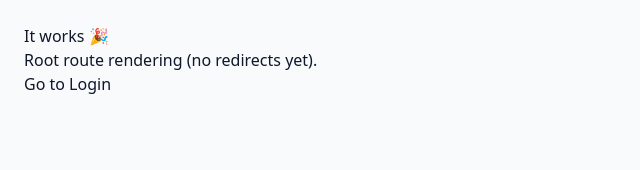
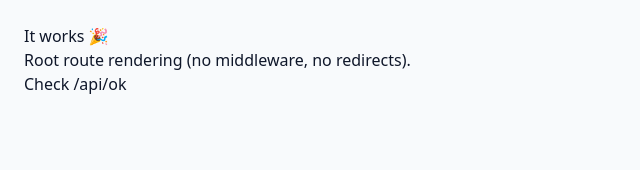
Before and after one commit to HerbertBakery/NextStepReality, a Next.js app: page / in a window 1280 px wide. Shown: the top 170 px of the page, without its empty margins (0-640 px from the left). Built offline with nearby package versions, Linux system fonts and the light colour scheme.

Commit message:
diagnose: static / page + /api/ok; middleware off

```diff
--- /dev/null
+++ b/app/api/ok/route.ts
@@ -0,0 +1,5 @@
+import { NextResponse } from "next/server";
+
+export async function GET() {
+  return new NextResponse("OK", { status: 200 });
+}
--- a/app/page.tsx
+++ b/app/page.tsx
@@ -1,10 +1,9 @@
-// app/page.tsx
 export default function Home() {
   return (
-    <main style={{padding: 24}}>
+    <main style={{padding:24,fontFamily:"system-ui, sans-serif"}}>
       <h1>It works 🎉</h1>
-      <p>Root route rendering (no redirects yet).</p>
-      <p><a href="/login">Go to Login</a></p>
+      <p>Root route rendering (no middleware, no redirects).</p>
+      <p><a href="/api/ok">Check /api/ok</a></p>
     </main>
   );
 }
```
